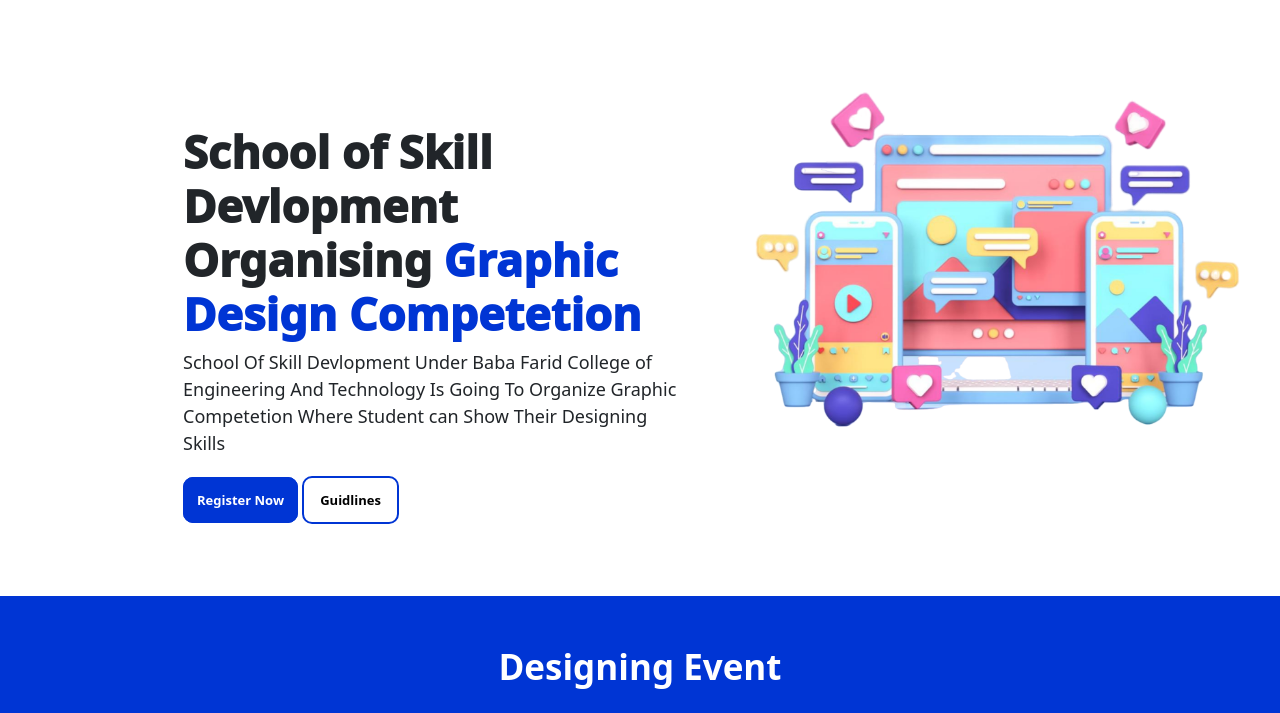
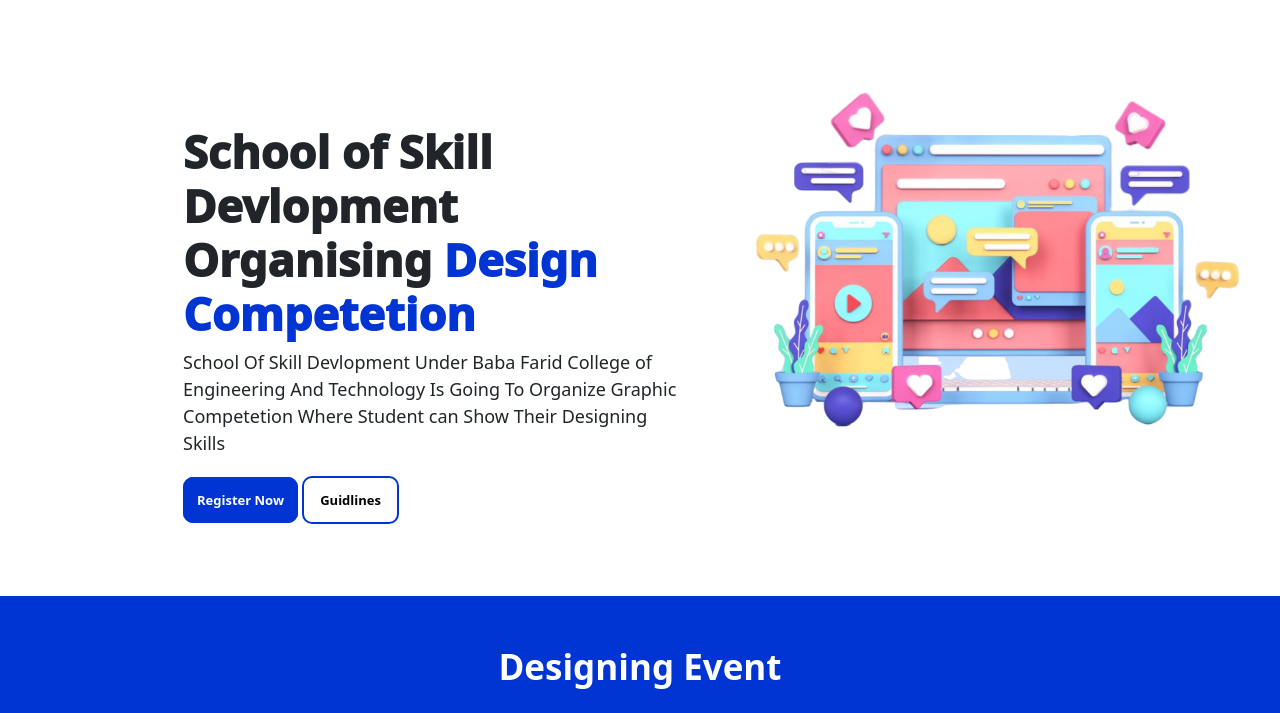
Before and after one commit to voiiddxx/schoolofskilldevlopment.github.io, a plain HTML site: page index.html in a window 1280 px wide. Shown: the part 80-793 px from the top of the page. Drawn offline with nearby package versions, Linux system fonts and the light colour scheme; files whose address does not match are found by name.

Commit message:
Update index.html

```diff
--- a/index.html
+++ b/index.html
@@ -75,7 +75,7 @@ href="https://cdnjs.cloudflare.com/ajax/libs/animate.css/4.1.1/animate.min.css"
                     Devlopment  Organising
 
 
-                    <span>   Graphic Design Competetion </span>
+                    <span>Design Competetion </span>
 
                 </h1>
                 <p data-aos="zoom-in-up" >
```
